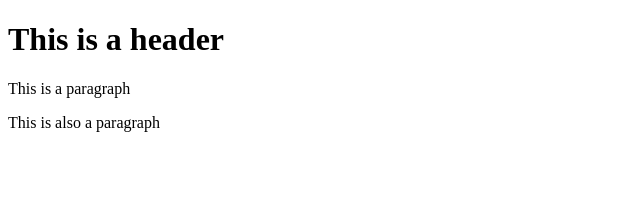
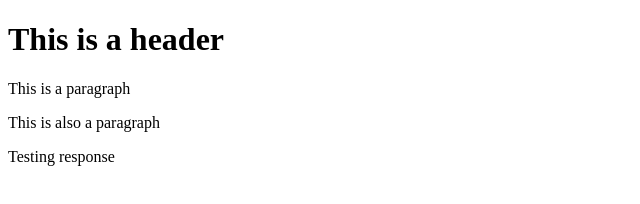
Before and after one commit to IsuruPabasara/Git-Test, a website: page index.html in a window 1280 px wide. Shown: the whole page, without its empty margins (0-640 px from the left). Drawn offline with Linux system fonts and the light colour scheme.

Commit message:
fourth commit

```diff
--- a/index.html
+++ b/index.html
@@ -5,6 +5,7 @@
         <h1>This is a header</h1>
         <p>This is a paragraph</p>
         <p>This is also a paragraph</p>
+        <p>Testing response</p>
     </body>
 
 </html>
```
Also changed, not shown: package.json (added, +24 -0 lines), 2 other files.
